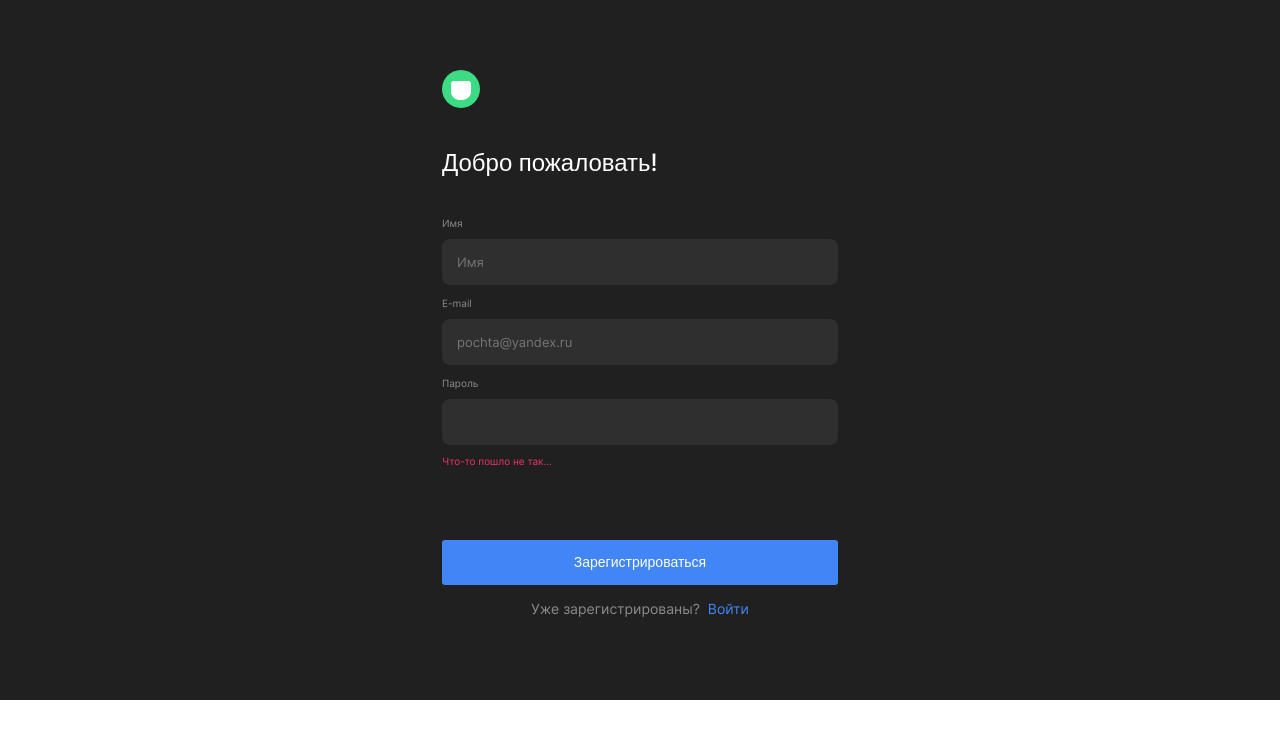
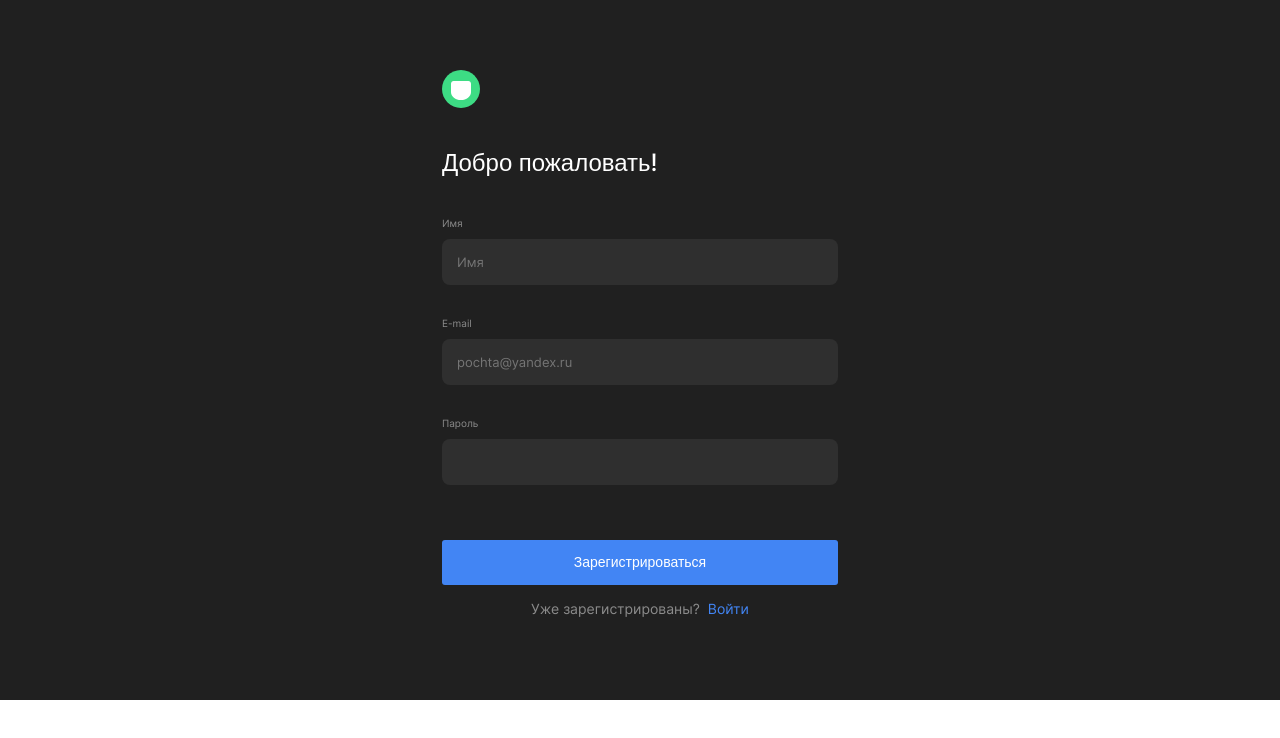
Before and after one commit to vasiliy-muravev/movies-explorer-frontend, a React (Create React App) app: page /signup in a window 1280 px wide. Shown: the top 738 px of the page. Built offline with nearby package versions, Linux system fonts and the light colour scheme.

Commit message:
login and registration form validation

```diff
--- a/src/components/App/App.js
+++ b/src/components/App/App.js
@@ -220,8 +220,8 @@ function App() {
         return mainApi.register(name, email, password)
             .then((res) => {
                 if (res) {
-                    // setLoggedIn(true);
                     onLogin({email, password});
+                    setErrorMessage('');
                     history.push('/movies');
                 }
             }).catch((err) => {
@@ -241,10 +241,14 @@ function App() {
                     setCookie('jwt', res.token);
                     setLoggedIn(true);
                     setCurrentUser(res.user);
+                    setErrorMessage('');
                     history.push('/saved-movies');
                 }
             }).catch((err) => {
                 console.log(err);
+                if (err === 'Ошибка: 400') {
+                    setErrorMessage('Логин или пароль введен неверно');
+                }
             });
     };
 
@@ -312,7 +316,7 @@ function App() {
                         <Register onRegister={onRegister} errorMessage={errorMessage}/>
                     </Route>
                     <Route path="/signin">
-                        <Login onLogin={onLogin}/>
+                        <Login onLogin={onLogin} errorMessage={errorMessage}/>
                     </Route>
                     <ProtectedRoute path="/redact"
                                     loggedIn={loggedIn}
--- a/src/components/AuthField/AuthField.css
+++ b/src/components/AuthField/AuthField.css
@@ -1,5 +1,5 @@
 .auth-field {
-    height: 80px;
+    height: 100px;
     display: flex;
     flex-direction: column;
 }
--- a/src/components/AuthField/AuthField.js
+++ b/src/components/AuthField/AuthField.js
@@ -1,4 +1,5 @@
 import React from 'react';
+import {useForm} from "react-hook-form";
 
 function AuthField({
                        title,
@@ -6,30 +7,50 @@ function AuthField({
                        name,
                        type,
                        error,
-                       isValid,
                        handleChangeEmail,
                        handleChangePassword,
-                       handleChangeName
+                       handleChangeName,
                    }) {
     let onChange;
-    if (name === 'name') {
-        onChange = handleChangeName;
-    }
-    if (name === 'email') {
-        onChange = handleChangeEmail;
-    }
-    if (name === 'password') {
-        onChange = handleChangePassword;
-    }
+    // if (name === 'name') {
+    //     onChange = handleChangeName;
+    // }
+    // if (name === 'email') {
+    //     onChange = handleChangeEmail;
+    // }
+    // if (name === 'password') {
+    //     onChange = handleChangePassword;
+    // }
+
+    // return (
+    //     <div className="auth-field">
+    //         <label className="auth-field__form-input-title">{title}</label>
+    //         <input name={name} type={type}
+    //                placeholder={placeholder}
+    //                className={`auth-field__form-input ${isValid || 'auth-field__form-input_failed-validation'}`}
+    //                minLength="2" maxLength="30" id={`redact-${name}-input`} onChange={onChange} required/>
+    //         <span className="auth-field__form-input-error">{error}</span>
+    //     </div>
+    // )
+    const {register, formState: {errors, isValid}} = useForm({
+        mode: "onChange"
+    });
 
     return (
         <div className="auth-field">
             <label className="auth-field__form-input-title">{title}</label>
-            <input name={name} type={type}
+            <input type={type}
                    placeholder={placeholder}
                    className={`auth-field__form-input ${isValid || 'auth-field__form-input_failed-validation'}`}
-                   minLength="2" maxLength="30" id={`redact-${name}-input`} onChange={onChange} required/>
-            <span className="auth-field__form-input-error">{error}</span>
+                   minLength="2" maxLength="30" id={`redact-${name}-input`}
+                   required
+                   {...register(name, {
+                       required: 'Поле обязательно к заполнению', pattern: {
+                           value: /[a-zA-Z0-9._-]+@[a-zA-Z0-9._-]+\.[a-zA-Z0-9_-]+/,
+                           message: 'Неправильный формат email'
+                       }
+                   })}/>
+            {errors?.email && <span className="auth-field__form-input-error">{errors?.email?.message}</span>}
         </div>
     )
 }
--- a/src/components/Login/Login.js
+++ b/src/components/Login/Login.js
@@ -3,36 +3,58 @@ import AuthHeader from '../AuthHeader/AuthHeader';
 import AuthField from '../AuthField/AuthField';
 import AuthSubmit from '../AuthSubmit/AuthSubmit';
 import AuthFooter from '../AuthFooter/AuthFooter';
+import {useForm} from "react-hook-form";
 
-function Login({onLogin}) {
-    const [email, setEmail] = useState('');
-    const [password, setPassword] = useState('');
-
-    /* Обработчики изменения инпутов обновляют стейт */
-    function handleChangeEmail(e) {
-        setEmail(e.target.value);
-    }
-
-    function handleChangePassword(e) {
-        setPassword(e.target.value);
-    }
-
-    const handleSubmit = (e) => {
-        e.preventDefault();
-        onLogin({email, password});
+function Login({onLogin, errorMessage}) {
+    const {register, handleSubmit, formState: {errors, isValid}} = useForm({
+        mode: "onChange"
+    });
+    const onSubmit = (data) => {
+        onLogin(data);
     }
 
     return (
         <div className="login">
             <AuthHeader title={'Рады видеть!'}/>
             <form className="login__form" method="post" name="loginUserForm"
-                  noValidate onSubmit={handleSubmit}>
-                <AuthField title={'E-mail'} placeholder={'pochta@yandex.ru'} name={'email'} type={'email'}
-                           isValid={true} handleChangeEmail={handleChangeEmail}/>
-                <AuthField title={'Пароль'} placeholder={''} name={'password'} type={'password'}
-                           handleChangePassword={handleChangePassword} error={'Что-то пошло не так...'}
-                           isValid={false}/>
-                <AuthSubmit title={'Войти'} isLogin={true}/>
+                  noValidate onSubmit={handleSubmit(onSubmit)}>
+                <div className="auth-field">
+                    <label className="auth-field__form-input-title">E-mail</label>
+                    <input type="email"
+                           placeholder="pochta@yandex.ru"
+                           className={`auth-field__form-input ${errors?.email && 'auth-field__form-input_failed-validation'}`}
+                           minLength="2" maxLength="30" id={`redact-email-input`}
+                           required
+                           {...register('email', {
+                               required: 'Поле обязательно к заполнению', pattern: {
+                                   value: /[a-zA-Z0-9._-]+@[a-zA-Z0-9._-]+\.[a-zA-Z0-9_-]+/,
+                                   message: 'Неправильный формат email'
+                               }
+                           })}/>
+                    {errors?.email && <span className="auth-field__form-input-error">{errors?.email?.message}</span>}
+                </div>
+                <div className="auth-field">
+                    <label className="auth-field__form-input-title">Пароль</label>
+                    <input type="password"
+                           placeholder=""
+                           className={`auth-field__form-input ${errors?.password && 'auth-field__form-input_failed-validation'}`}
+                           minLength="2" maxLength="30" id={`redact-password-input`}
+                           required
+                           {...register('password', {
+                               required: 'Поле обязательно к заполнению', minLength: {
+                                   value: 5,
+                                   message: 'Минимум 5 символов'
+                               }
+                           })}/>
+                    {errors?.password &&
+                        <span className="auth-field__form-input-error">{errors?.password?.message}</span>}
+                </div>
+                <div className="auth-submit__item">
+                    <span className="auth-field__form-input-error">{errorMessage}</span>
+                    <button type="submit" className="auth-submit auth-submit_login" disabled={!isValid}>
+                        Войти
+                    </button>
+                </div>
             </form>
             <AuthFooter title={'Ещё не зарегистрированы?'} linkText={'Регистрация'} link={'/signup'}/>
         </div>
--- a/src/components/Register/Register.js
+++ b/src/components/Register/Register.js
@@ -3,42 +3,96 @@ import AuthHeader from '../AuthHeader/AuthHeader';
 import AuthField from '../AuthField/AuthField';
 import AuthSubmit from '../AuthSubmit/AuthSubmit';
 import AuthFooter from '../AuthFooter/AuthFooter';
+import {useForm} from "react-hook-form";
 
 function Register({onRegister, errorMessage}) {
-    const [name, setName] = useState('');
-    const [email, setEmail] = useState('');
-    const [password, setPassword] = useState('');
+    // const [name, setName] = useState('');
+    // const [email, setEmail] = useState('');
+    // const [password, setPassword] = useState('');
+    //
+    // /* Обработчики изменения инпутов обновляют стейт */
+    // function handleChangeName(e) {
+    //     setName(e.target.value);
+    // }
+    //
+    // function handleChangeEmail(e) {
+    //     setEmail(e.target.value);
+    // }
+    //
+    // function handleChangePassword(e) {
+    //     setPassword(e.target.value);
+    // }
+    //
+    // const handleSubmit = (e) => {
+    //     e.preventDefault();
+    //     onRegister({name, email, password});
+    // }
 
-    /* Обработчики изменения инпутов обновляют стейт */
-    function handleChangeName(e) {
-        setName(e.target.value);
-    }
-
-    function handleChangeEmail(e) {
-        setEmail(e.target.value);
-    }
-
-    function handleChangePassword(e) {
-        setPassword(e.target.value);
-    }
-
-    const handleSubmit = (e) => {
-        e.preventDefault();
-        onRegister({name, email, password});
+    const {register, handleSubmit, formState: {errors, isValid}} = useForm({
+        mode: "onChange"
+    });
+    const onSubmit = (data) => {
+        onRegister(data);
     }
 
     return (
         <div className="register">
             <AuthHeader title={'Добро пожаловать!'}/>
-            <form className="register__form" method="post" name="registerUserForm" onSubmit={handleSubmit}
+            <form className="register__form" method="post" name="registerUserForm" onSubmit={handleSubmit(onSubmit)}
                   noValidate>
-                <AuthField title={'Имя'} placeholder={'Имя'} name={'name'} type={'text'}
-                           handleChangeName={handleChangeName} isValid={true}/>
-                <AuthField title={'E-mail'} placeholder={'pochta@yandex.ru'} name={'email'} type={'email'}
-                           handleChangeEmail={handleChangeEmail} isValid={true}/>
-                <AuthField title={'Пароль'} placeholder={''} name={'password'} type={'password'}
-                           handleChangePassword={handleChangePassword} error={'Что-то пошло не так...'} isValid={false}/>
-                <AuthSubmit title={'Зарегистрироваться'} errorMessage={errorMessage}/>
+                <div className="auth-field">
+                    <label className="auth-field__form-input-title">Имя</label>
+                    <input type="text"
+                           placeholder="Имя"
+                           className={`auth-field__form-input ${errors?.name && 'auth-field__form-input_failed-validation'}`}
+                           minLength="2" maxLength="30" id={`redact-name-input`}
+                           required
+                           {...register('name', {
+                               required: 'Поле обязательно к заполнению', minLength: {
+                                   value: 2,
+                                   message: 'Минимум 2 символа'
+                               }
+                           })}/>
+                    {errors?.name && <span className="auth-field__form-input-error">{errors?.name?.message}</span>}
+                </div>
+                <div className="auth-field">
+                    <label className="auth-field__form-input-title">E-mail</label>
+                    <input type="email"
+                           placeholder="pochta@yandex.ru"
+                           className={`auth-field__form-input ${errors?.email && 'auth-field__form-input_failed-validation'}`}
+                           minLength="2" maxLength="30" id={`redact-email-input`}
+                           required
+                           {...register('email', {
+                               required: 'Поле обязательно к заполнению', pattern: {
+                                   value: /[a-zA-Z0-9._-]+@[a-zA-Z0-9._-]+\.[a-zA-Z0-9_-]+/,
+                                   message: 'Неправильный формат email'
+                               }
+                           })}/>
+                    {errors?.email && <span className="auth-field__form-input-error">{errors?.email?.message}</span>}
+                </div>
+                <div className="auth-field">
+                    <label className="auth-field__form-input-title">Пароль</label>
+                    <input type="password"
+                           placeholder=""
+                           className={`auth-field__form-input ${errors?.password && 'auth-field__form-input_failed-validation'}`}
+                           minLength="2" maxLength="30" id={`redact-password-input`}
+                           required
+                           {...register('password', {
+                               required: 'Поле обязательно к заполнению', minLength: {
+                                   value: 5,
+                                   message: 'Минимум 5 символов'
+                               }
+                           })}/>
+                    {errors?.password &&
+                        <span className="auth-field__form-input-error">{errors?.password?.message}</span>}
+                </div>
+                <div className="auth-submit__item">
+                    <span className="auth-field__form-input-error">{errorMessage}</span>
+                    <button type="submit" className="auth-submit" disabled={!isValid}>
+                        Зарегистрироваться
+                    </button>
+                </div>
+
             </form>
             <AuthFooter title={'Уже зарегистрированы?'} linkText={'Войти'} link={'/signin'}/>
         </div>
```
Also changed, not shown: src/components/Redact/Redact.js (+9 -9 lines).
